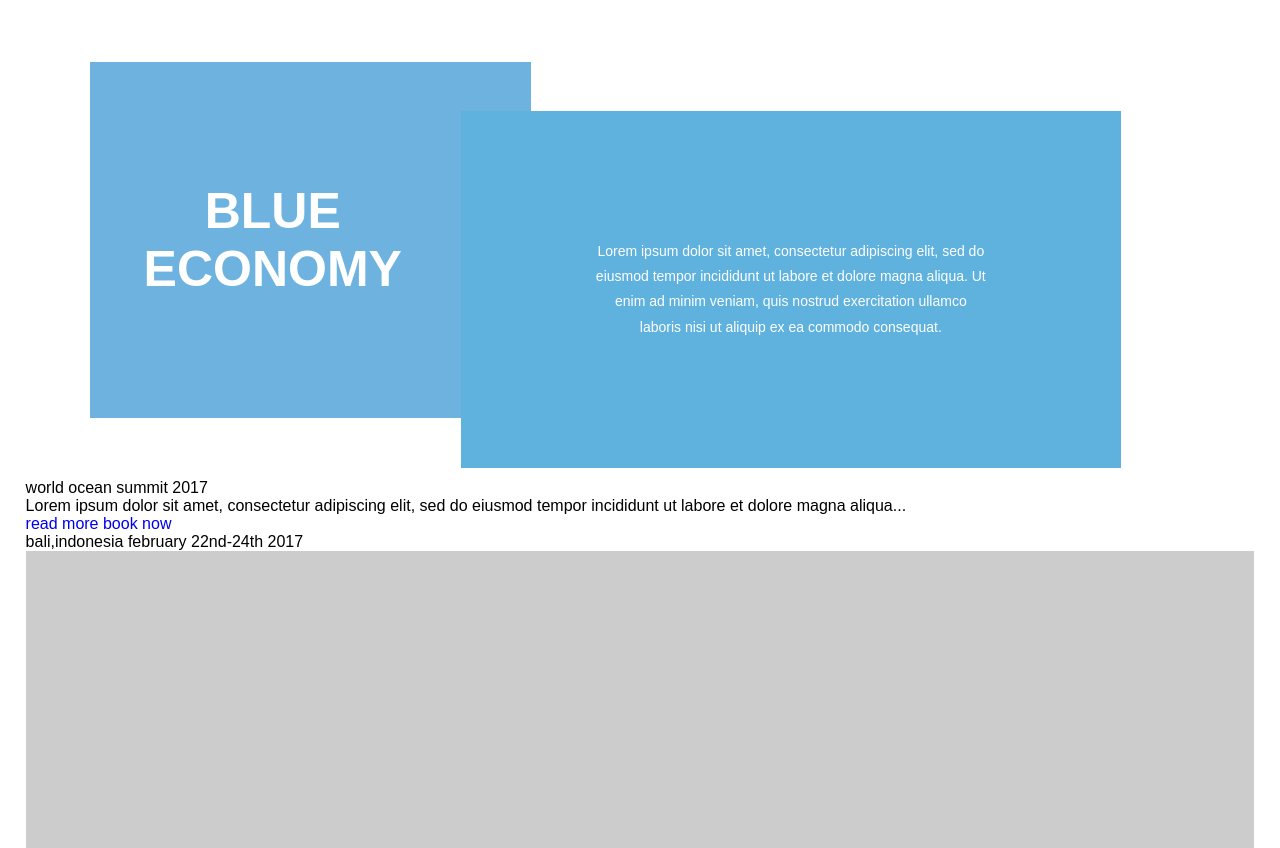
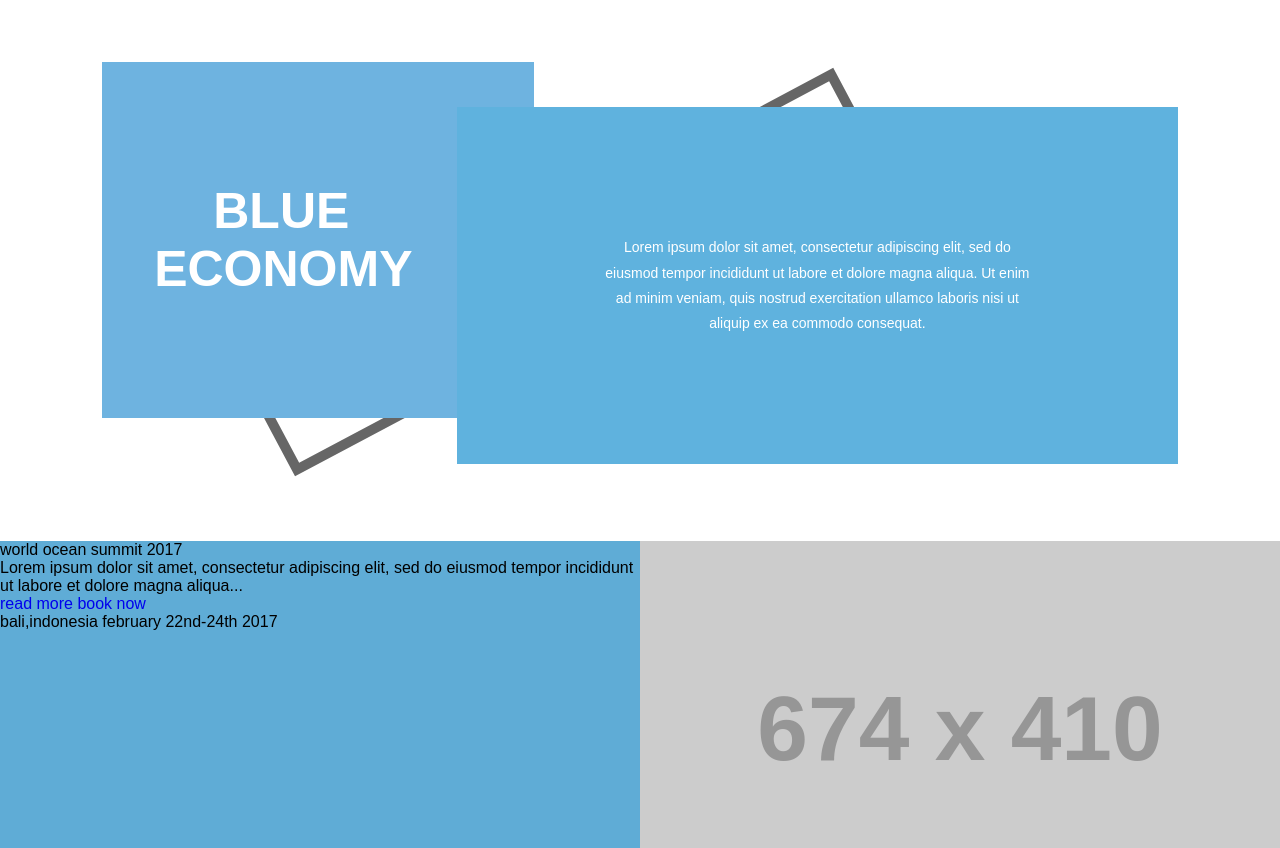
Before and after one commit to saifaliaxioned/blue-economy, a plain HTML site: page index.html in a window 1280 px wide. Shown: the part 93-941 px from the top of the page. Drawn offline with Linux system fonts and the light colour scheme; placeholder pictures from the web are drawn by us.

Commit message:
booking css half added

```diff
--- a/assets/css/style.css
+++ b/assets/css/style.css
@@ -91,6 +91,7 @@ sub { bottom: -.25em; }
 body {
   box-sizing: border-box;
   font-family: sans-serif;
+  overflow: hidden;
 }
 
 a {
@@ -181,7 +182,7 @@ header { padding-bottom: 22px; }
 =================================*/
 /* banner section start */
 .banner .wrapper {
-  width: 86%;
+  width: 84%;
   position: relative;
   padding: 43px 0;
 }
@@ -204,11 +205,11 @@ header { padding-bottom: 22px; }
 }
 
 .box-2 {
-  width: 60%;
+  width: 67%;
   padding: 58px 0;
   position: absolute;
   top: 20%;
-  right: 6.3%;
+  left: 33%;
   background: rgb(95,178,222);
   color: rgb(255,255,255);
   font-size: 14px;
@@ -218,16 +219,16 @@ header { padding-bottom: 22px; }
 
 .box-2 p { padding: 70px 20%; }
 
-/* .box-3 {
-  display: flex;
-  width: 40%;
-  padding: 30px 0;
-  border: 8px solid rgb(0,0,0);
+.box-3 {
+  width: 62%;
+  padding: 35px 0;
+  border: 10px solid rgb(0,0,0,.6);
   position: absolute;
-  top: 50%;
-  left: 0;
-  transform: rotate(120deg) skewX(0deg);
-} */
+  z-index: -1;
+  top: 45%;
+  left: 12%;
+  transform: rotate(152deg);
+}
 
 .box-3 span {
   display: inline-block;
@@ -235,6 +236,21 @@ header { padding-bottom: 22px; }
 }
 /* banner section end */
 
+/* booking section start */
+.booking .wrapper {
+  width: 100%;
+  padding: 30px 0;
+  margin: 50px 0;
+  display: flex;
+}
+
+.booking-content {
+  flex-basis: 50%;
+  background: rgb(95,172,214);
+}
+.booking-image { flex-basis: 50%; }
+
+/* booking section end */
 
 
 
```
